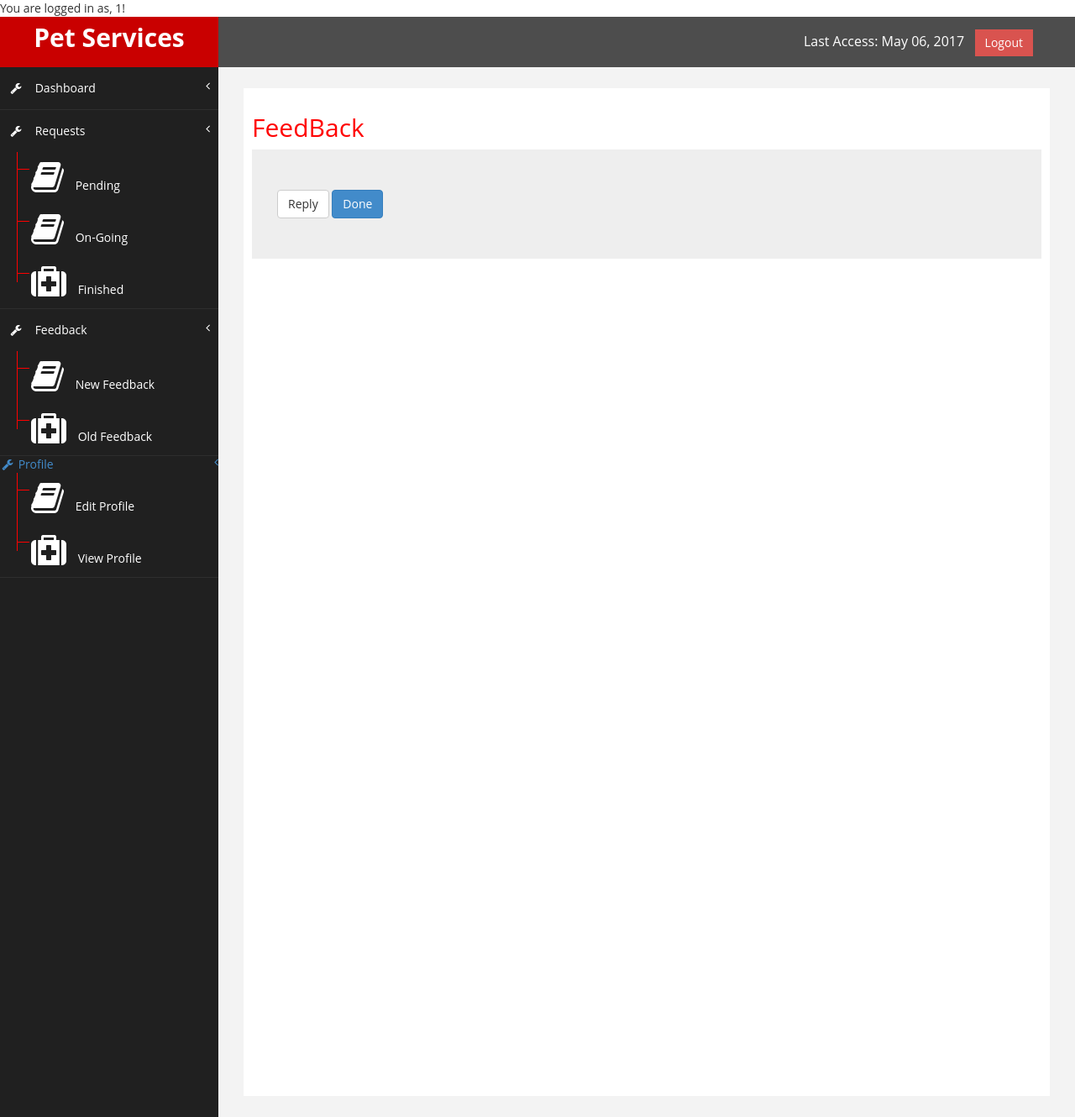
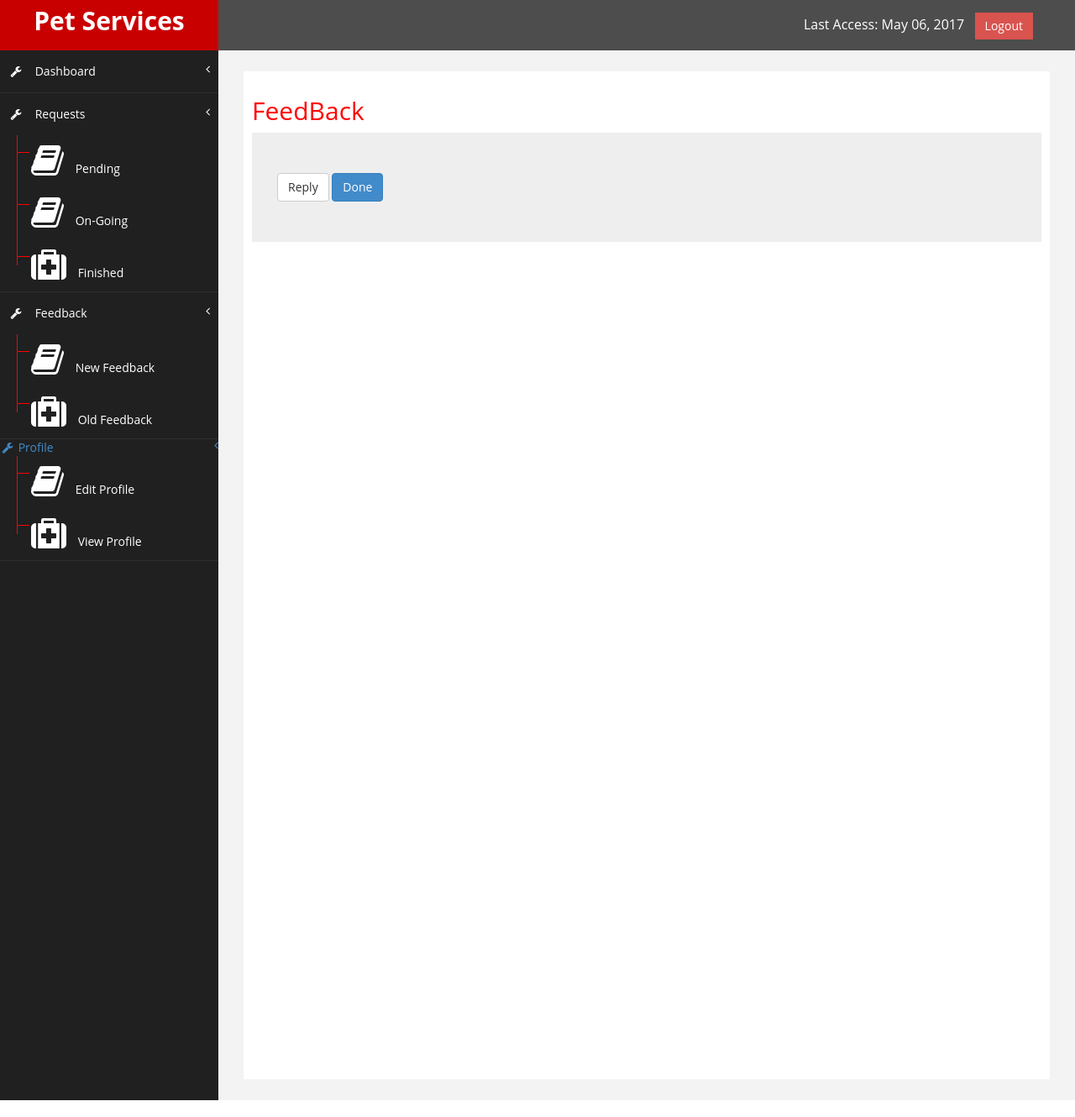
Before and after one commit to ahlexrull/webtek, a PHP site: page /pages/new-feedback.php in a window 1280 px wide. Shown: the whole page at 84% size. Run offline with PHP 8.4, Linux system fonts and the light colour scheme; a user stored in the database is signed in; data comes from the database, SQL or seed files in the repository; data that the repository does not hold is empty.

Commit message:
removed "You are logged in as" line

```diff
--- a/pages/finished.php
+++ b/pages/finished.php
@@ -25,7 +25,6 @@
         //Start your session
         session_start();
         if (isset($_SESSION['username']) && $_SESSION['username'] == true) {
-            echo "You are logged in as, " . $_SESSION['username'] . "!";
         } else {
             header("location: login.php");
         }
--- a/pages/new-feedback.php
+++ b/pages/new-feedback.php
@@ -23,7 +23,6 @@
         //Start your session
         session_start();
         if (isset($_SESSION['username']) && $_SESSION['username'] == true) {
-            echo "You are logged in as, " . $_SESSION['username'] . "!";
         } else {
             header("location: login.php");
         }
--- a/pages/old-feedback.php
+++ b/pages/old-feedback.php
@@ -18,7 +18,6 @@
         //Start your session
         session_start();
         if (isset($_SESSION['username']) && $_SESSION['username'] == true) {
-            echo "You are logged in as, " . $_SESSION['username'] . "!";
         } else {
             header("location: login.php");
         }
--- a/pages/pending.php
+++ b/pages/pending.php
@@ -25,7 +25,6 @@
         //Start your session
         session_start();
         if (isset($_SESSION['username']) && $_SESSION['username'] == true) {
-            echo "You are logged in as, " . $_SESSION['username'] . "!";
         } else {
             header("location: login.php");
         }
```
